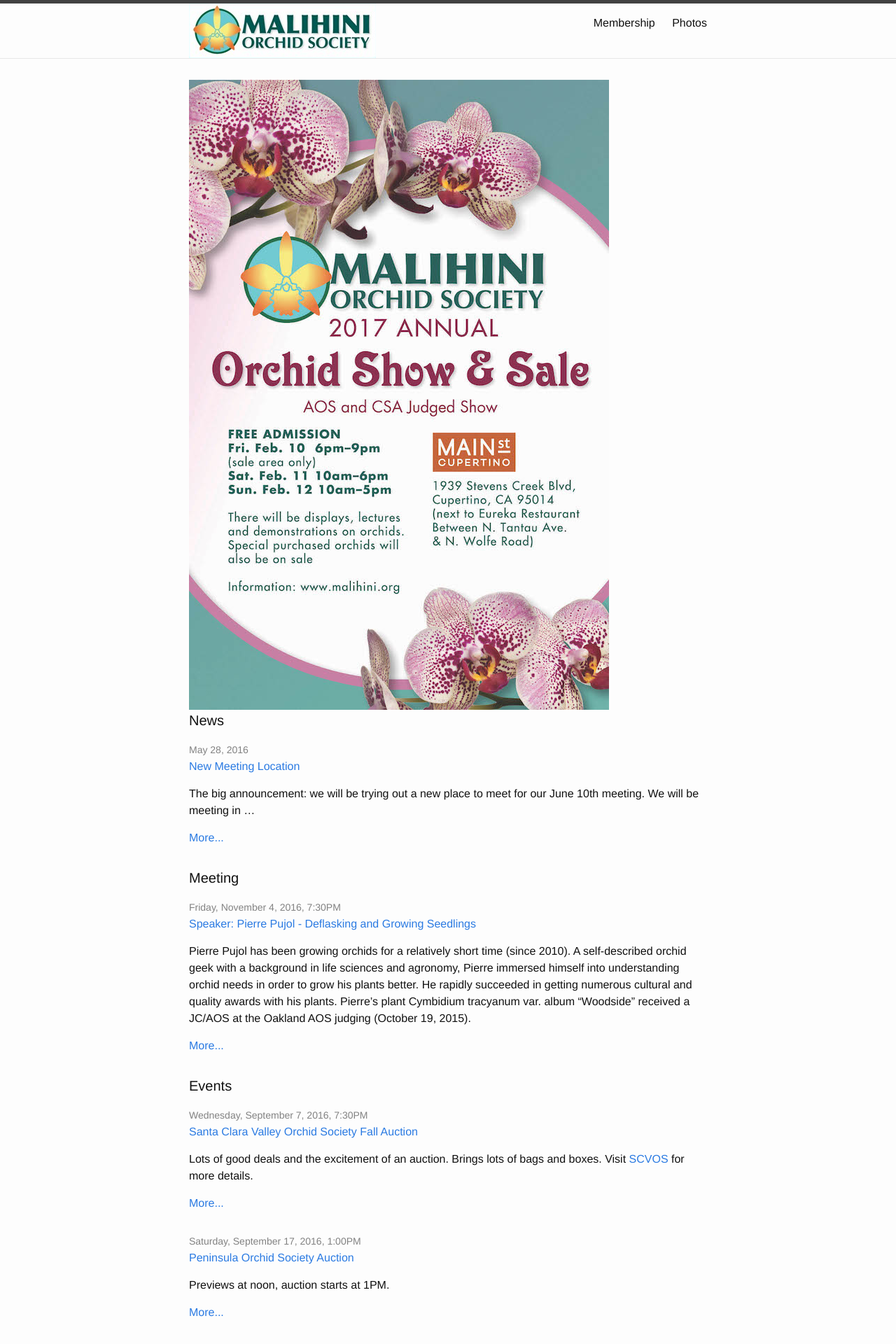
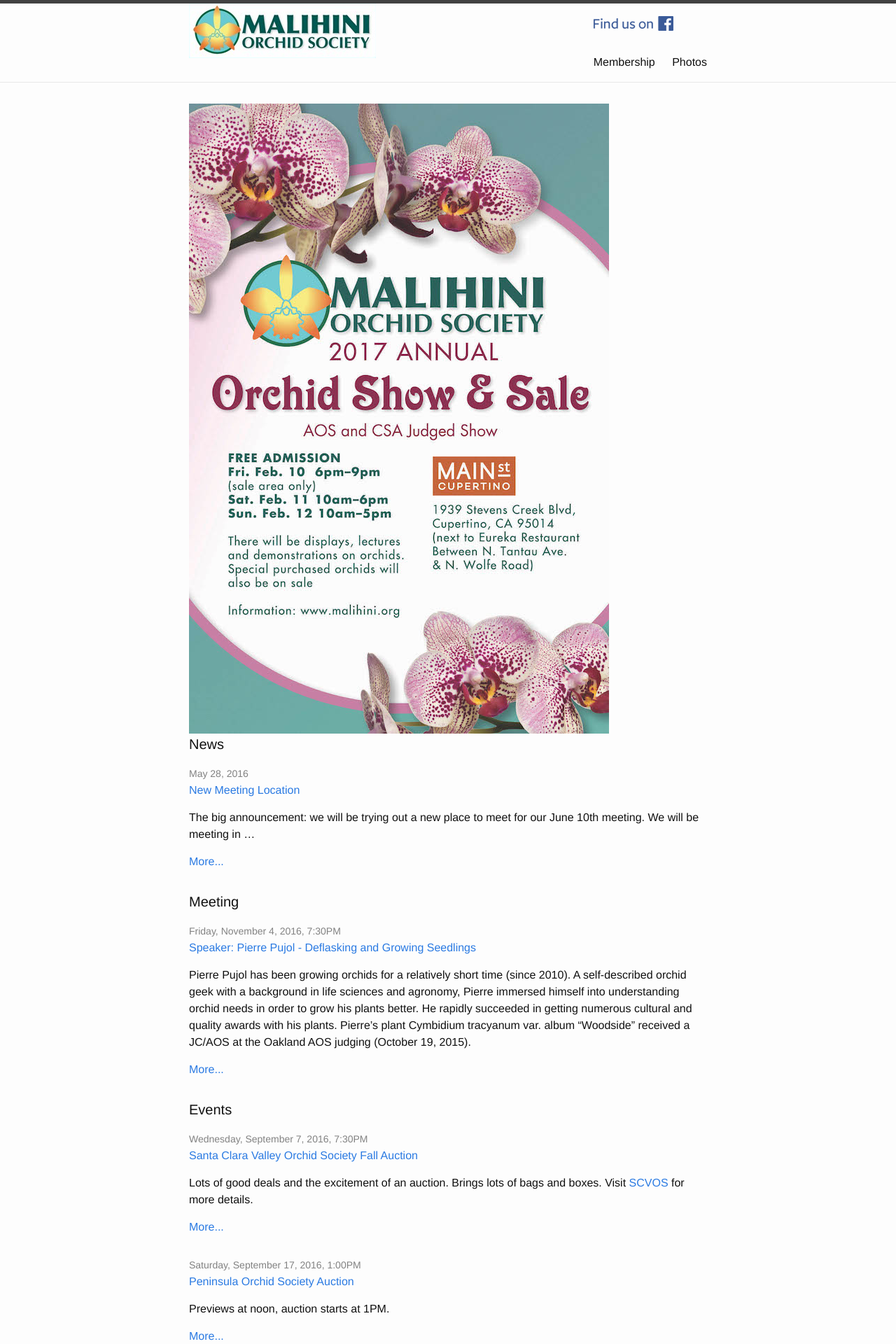
Before and after one commit to malihini/malihini.github.io, a Jekyll site: the page built from index.html, in a window 1280 px wide. Shown: the top 1920 px of the page at 70% size. Built offline with Jekyll 4.4.1, drawn with Linux system fonts in a browser that asks for light colours.

Commit message:
Facebook in header.

```diff
--- a/_includes/header.html
+++ b/_includes/header.html
@@ -11,6 +11,11 @@
           <path fill="#424242" d="M18,7.516C18,8.335,17.335,9,16.516,9H1.484C0.665,9,0,8.335,0,7.516l0,0c0-0.82,0.665-1.484,1.484-1.484 h15.031C17.335,6.031,18,6.696,18,7.516L18,7.516z"/>
           <path fill="#424242" d="M18,13.516C18,14.335,17.335,15,16.516,15H1.484C0.665,15,0,14.335,0,13.516l0,0 c0-0.82,0.665-1.484,1.484-1.484h15.031C17.335,12.031,18,12.696,18,13.516L18,13.516z"/>
         </svg>
+      </a>
+      <a href="https://www.facebook.com/{{ site.facebook_username }}/">
+        <span class="icon">
+          <img src="/img/FB-FindUsonFacebook-online-114.png">
+        </span>
       </a>
 
       <div class="trigger">
```
